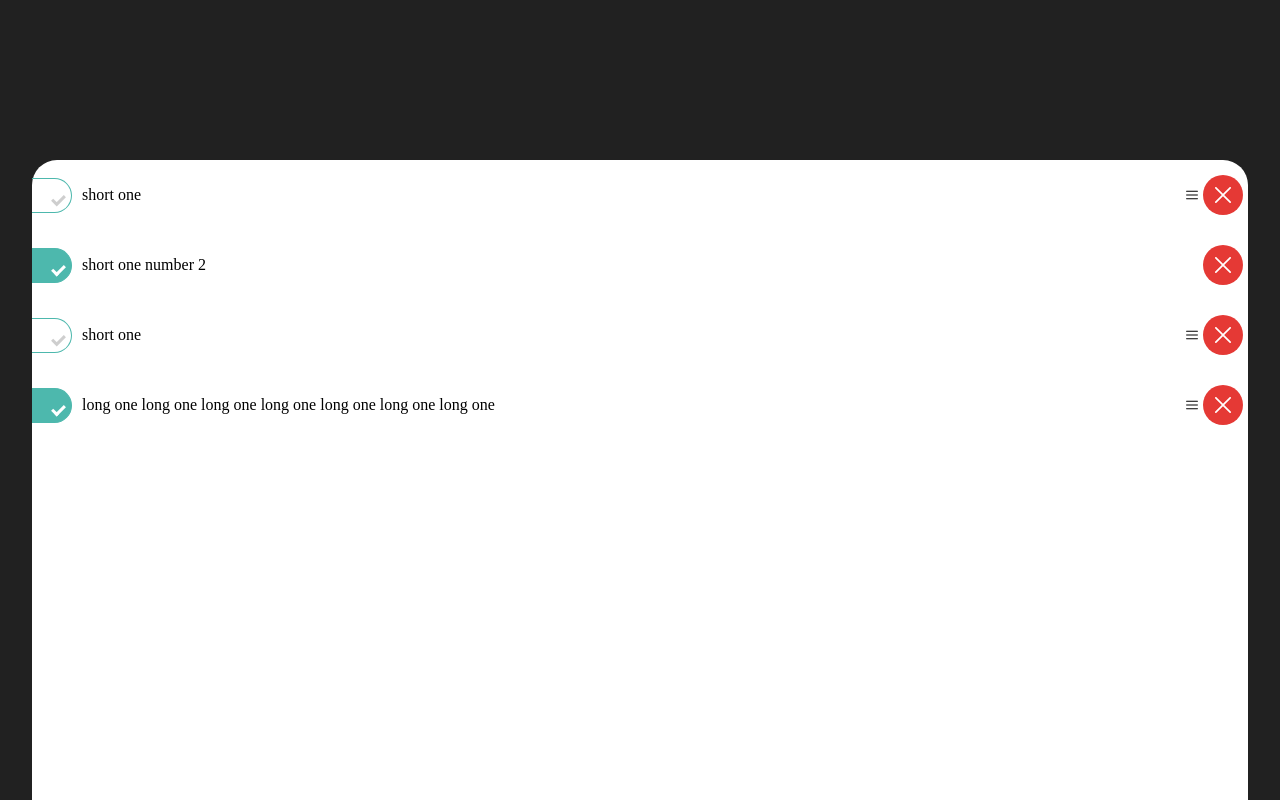
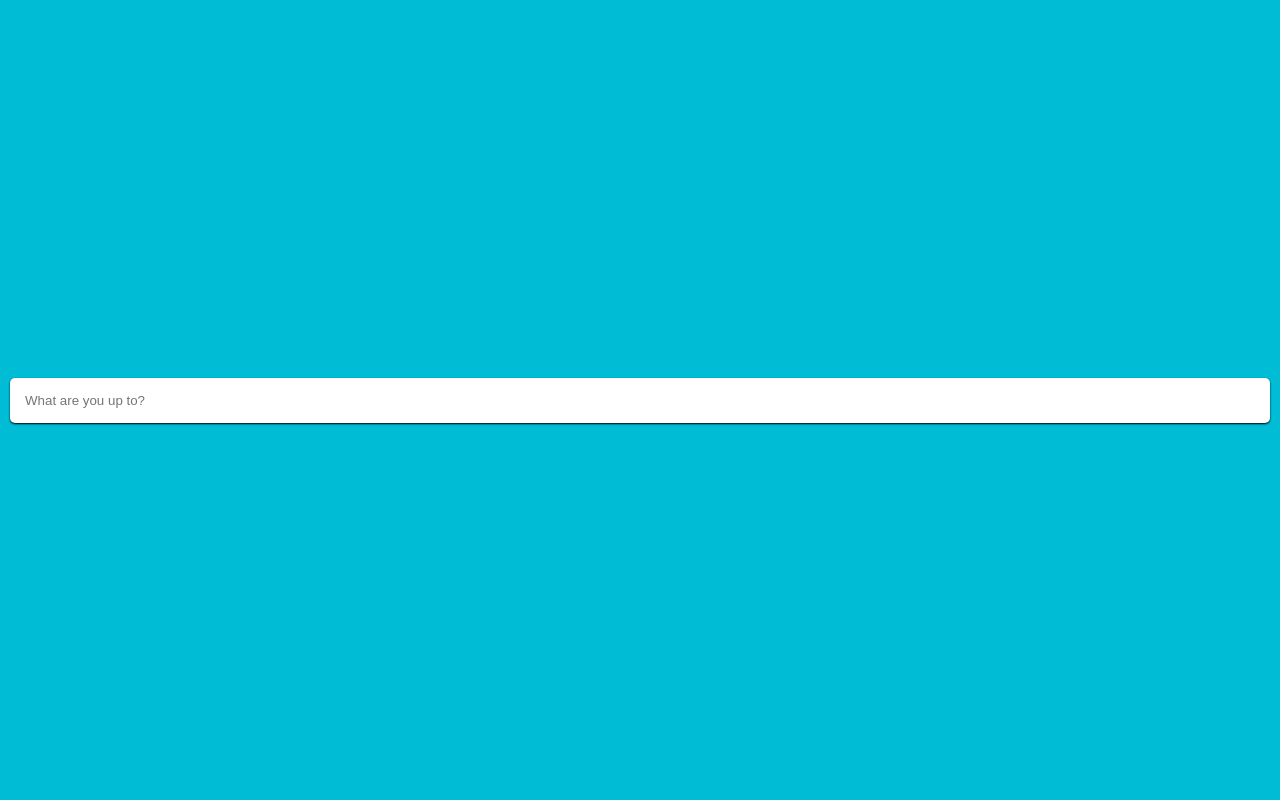
Before and after one commit to ryakosh/app_todo, a Vue app: page / in a window 1280 px wide. Built offline with nearby package versions, Linux system fonts and the light colour scheme.

Commit message:
Implement AppTextEdit component

```diff
--- a/src/App.vue
+++ b/src/App.vue
@@ -1,27 +1,16 @@
 <template>
   <div id="app">
-    <ul>
-      <app-task v-for="task of tasks" :task="task" :key="task.id" />
-    </ul>
+    <app-text-edit class="btn" placeholder="What are you up to?" />
   </div>
 </template>
 
 <script>
-import AppTask from "./components/AppTask/AppTask";
+import AppTextEdit from './components/AppTextEdit/AppTextEdit';
+
 export default {
   name: "app",
   components: {
-    AppTask
-  },
-  data() {
-    return {
-      tasks: [
-        {todo: 'short one', note: 'hey', isComplete: false},
-        {todo: 'short one number 2', isComplete: true},
-        {todo: 'short one', note: 'hey', isComplete: false},
-        {todo: 'long one long one long one long one long one long one long one ', note: 'hey', isComplete: true},
-      ]
-    }
+    AppTextEdit
   }
 };
 </script>
@@ -31,18 +20,13 @@ export default {
   width: 100%;
   height: 100%;
   display: flex;
-  flex-direction: column-reverse;
-  justify-content: flex-start;
+  justify-content: center;
   align-items: center;
-  background-color: rgb(33,33,33);
+  background-color: #00BCD4;
+  padding: 10px;
 
-  ul {
-    width: 95%;
-    height: 80%;
-    background-color: white;
-    margin: 0;
-    padding: 0;
-    border-radius: 25px 25px 0 0;
+  .btn {
+    width: 100%;
   }
 }
 </style>
--- /dev/null
+++ b/src/components/AppTextEdit/AppTextEdit.vue
@@ -0,0 +1,43 @@
+<!--
+  Props: {
+    value: "Used for v-model, Accepts the text to show in the EditText" ->
+      String
+  },
+  Events: {
+    input: "Used for v-model, Emitted when input event
+      triggers on EditText" -> (value: String)
+  }
+-->
+
+<template>
+  <input class="ate-container" type="text" :value="value"
+    @input="$emit('input', $event.target.value)" />
+</template>
+
+<script>
+export default {
+  name: 'AppTextEdit',
+  props: {
+    value: {
+      type: String,
+      required: false,
+      default: ''
+    }
+  }
+}
+</script>
+
+<style lang="scss" scoped>
+.ate-container {
+  padding: 15px;
+  border: 0;
+  outline: 0;
+  border-radius: 5px;
+  box-shadow: 0px 1px 2px black;
+  transition: box-shadow .25s;
+
+  &:hover, &:focus {
+    box-shadow: 0px 2px 5px;
+  }
+}
+</style>
```
